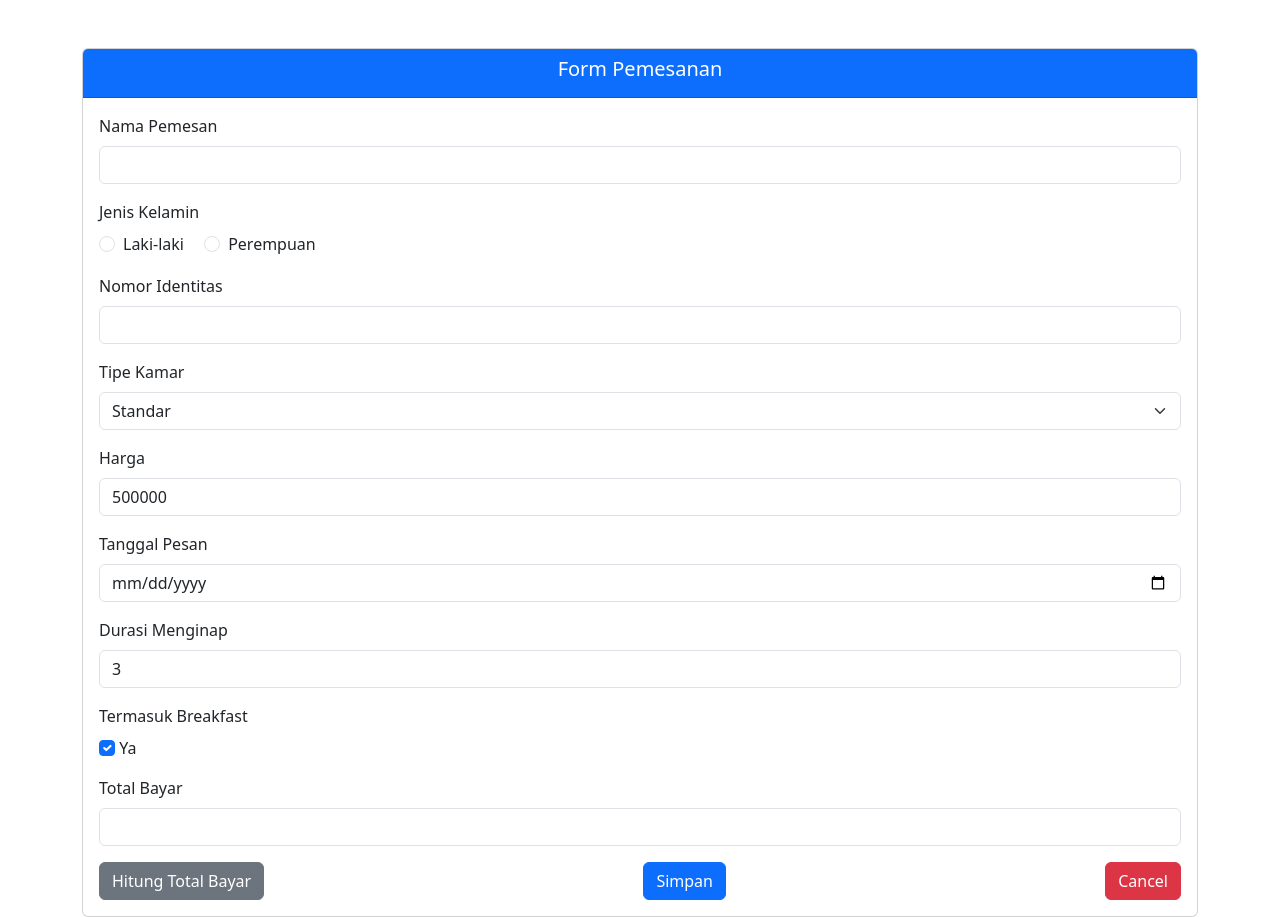
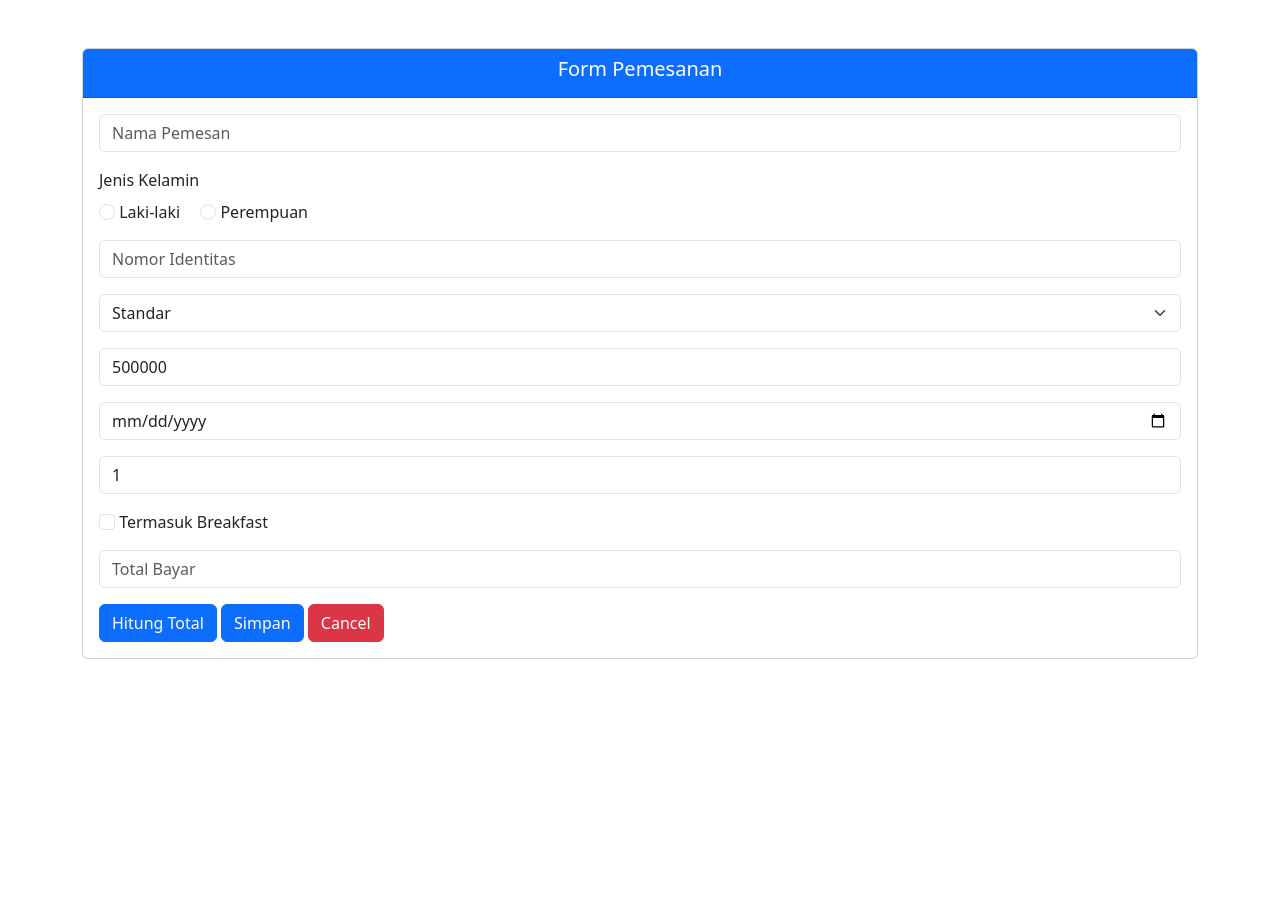
Before and after one commit to amrinarosada2712/lsp-hotel, a PHP site: page /pesan.php?id=0 in a window 1280 px wide. After the commit the page ends 659 px from the top, so only its background shows below. Run offline with PHP 8.4, Linux system fonts and the light colour scheme.

Commit message:
revisi 2

```diff
--- a/pesan.php
+++ b/pesan.php
@@ -1,11 +1,25 @@
 <?php
 $id = $_GET['id'];
 $rooms = [
-    ["Standar", 500000, "standar.jpg"],
-    ["Deluxe", 600000, "deluxe.jpg"],
-    ["Executive", 700000, "executive.jpg"]
+    ["Standar", 500000],
+    ["Deluxe", 600000],
+    ["Executive", 700000]
 ];
+
+$selected_room = $_POST['tipeKamar'] ?? $rooms[$id][0];
+$selected_price = array_column($rooms, 1, 0)[$selected_room];
+$breakfast = isset($_POST['breakfast']);
+$durasi = $_POST['durasi'] ?? 1;
+$total_bayar = 0;
+
+if ($_SERVER['REQUEST_METHOD'] == 'POST') {
+    $breakfast_cost = $breakfast ? 80000 * $durasi : 0;
+    $total_room_price = $selected_price * $durasi;
+    $discount = ($durasi >= 3) ? 0.1 * $total_room_price : 0;
+    $total_bayar = ($total_room_price - $discount) + $breakfast_cost;
+}
 ?>
+
 <!DOCTYPE html>
 <html lang="id">
 <head>
@@ -17,71 +31,55 @@ $rooms = [
 <body>
     <div class="container mt-5">
         <div class="card">
-            <div class="card-header bg-primary text-white text-center">
-                <h5>Form Pemesanan</h5>
-            </div>
+            <div class="card-header bg-primary text-white text-center"><h5>Form Pemesanan</h5></div>
             <div class="card-body">
-                <form>
-                    <div class="mb-3">
-                        <label for="nama" class="form-label">Nama Pemesan</label>
-                        <input type="text" class="form-control" id="nama" required>
-                    </div>
+                <form method="POST">
+                    <!-- Input Nama -->
+                    <input type="text" class="form-control mb-3" name="nama" placeholder="Nama Pemesan" value="<?= htmlspecialchars($_POST['nama'] ?? '') ?>" required>
+
+                    <!-- Jenis Kelamin -->
                     <div class="mb-3">
                         <label class="form-label">Jenis Kelamin</label><br>
-                        <div class="form-check form-check-inline">
-                            <input class="form-check-input" type="radio" name="gender" value="Laki-laki">
-                            <label class="form-check-label" for="laki">Laki-laki</label>
-                        </div>
-                        <div class="form-check form-check-inline">
-                            <input class="form-check-input" type="radio" name="gender" value="Perempuan">
-                            <label class="form-check-label" for="perempuan">Perempuan</label>
-                        </div>
+                        <input class="form-check-input" type="radio" name="gender" value="Laki-laki" <?= (isset($_POST['gender']) && $_POST['gender'] === 'Laki-laki') ? 'checked' : '' ?>> Laki-laki
+                        <input class="form-check-input ms-3" type="radio" name="gender" value="Perempuan" <?= (isset($_POST['gender']) && $_POST['gender'] === 'Perempuan') ? 'checked' : '' ?>> Perempuan
                     </div>
+
+                    <!-- Nomor Identitas -->
+                    <input type="text" class="form-control mb-3" name="identitas" placeholder="Nomor Identitas" value="<?= htmlspecialchars($_POST['identitas'] ?? '') ?>" required>
+
+                    <!-- Tipe Kamar -->
+                    <select class="form-select mb-3" name="tipeKamar" onchange="this.form.submit()">
+                        <?php foreach ($rooms as $room): ?>
+                            <option value="<?= $room[0] ?>" <?= ($room[0] === $selected_room) ? 'selected' : '' ?>>
+                                <?= $room[0] ?>
+                            </option>
+                        <?php endforeach; ?>
+                    </select>
+
+                    <!-- Harga Kamar -->
+                    <input type="text" class="form-control mb-3" name="harga" value="<?= $selected_price ?>" readonly>
+
+                    <!-- Tanggal Pemesanan -->
+                    <input type="date" class="form-control mb-3" name="tanggal" value="<?= $_POST['tanggal'] ?? '' ?>" required>
+
+                    <!-- Durasi Menginap -->
+                    <input type="number" class="form-control mb-3" name="durasi" placeholder="Durasi Menginap" value="<?= htmlspecialchars($durasi) ?>" required>
+
+                    <!-- Checkbox Breakfast -->
                     <div class="mb-3">
-                        <label for="identitas" class="form-label">Nomor Identitas</label>
-                        <input type="text" class="form-control" name="identitas" required>
+                        <input class="form-check-input" type="checkbox" name="breakfast" <?= $breakfast ? 'checked' : '' ?>> Termasuk Breakfast
                     </div>
-                    <div class="mb-3">
-                        <label for="tipeKamar" class="form-label">Tipe Kamar</label>
-                        <select class="form-select" name="tipeKamar" required>
-                            <?php foreach ($rooms as $room): ?>
-                                <option value="<?= $room[0] ?>" <?= $room[0] === $rooms[$id][0] ? 'selected' : '' ?>>
-                                    <?= $room[0] ?>
-                                </option>
-                            <?php endforeach; ?>
-                        </select>
-                    </div>
-                    <div class="mb-3">
-                        <label for="harga" class="form-label">Harga</label>
-                        <input type="text" class="form-control" name="harga" value="<?= $rooms[$id][1] ?>" readonly>
-                    </div>
-                    <div class="mb-3">
-                        <label for="tanggal" class="form-label">Tanggal Pesan</label>
-                        <input type="date" class="form-control" name="tanggal" required>
-                    </div>
-                    <div class="mb-3">
-                        <label for="durasi" class="form-label">Durasi Menginap</label>
-                        <input type="number" class="form-control" name="durasi" value="3" required>
-                    </div>
-                    <div class="mb-3">
-                        <label class="form-label">Termasuk Breakfast</label><br>
-                        <input class="form-check-input" type="checkbox" name="breakfast" checked>
-                        <label class="form-check-label" for="breakfast">Ya</label>
-                    </div>
-                    <div class="mb-3">
-                        <label for="total" class="form-label">Total Bayar</label>
-                        <input type="text" class="form-control" id="total" value="" readonly>
-                    </div>
-                    <div class="d-grid gap-2 d-md-flex justify-content-md-between">
-                        <button type="button" class="btn btn-secondary">Hitung Total Bayar</button>
-                        <button type="submit" class="btn btn-primary">Simpan</button>
-                        <button type="reset" class="btn btn-danger">Cancel</button>
-                    </div>
+
+                    <!-- Total Bayar -->
+                    <input type="text" class="form-control mb-3" id="total" value="<?= $total_bayar ? number_format($total_bayar, 0, ',', '.') : '' ?>" placeholder="Total Bayar" readonly>
+
+                    <!-- Tombol Submit -->
+                    <button type="submit" class="btn btn-primary">Hitung Total</button>
+                    <button type="submit" formaction="hasil.php" class="btn btn-primary">Simpan</button>
+                    <button type="reset" class="btn btn-danger">Cancel</button>
                 </form>
             </div>
         </div>
     </div>
-
-    <script src="https://cdn.jsdelivr.net/npm/bootstrap@5.3.0/dist/js/bootstrap.bundle.min.js"></script>
 </body>
 </html>
```
Also changed, not shown: hasil.php (added, +45 -0 lines), index.php (+10 -5 lines).
